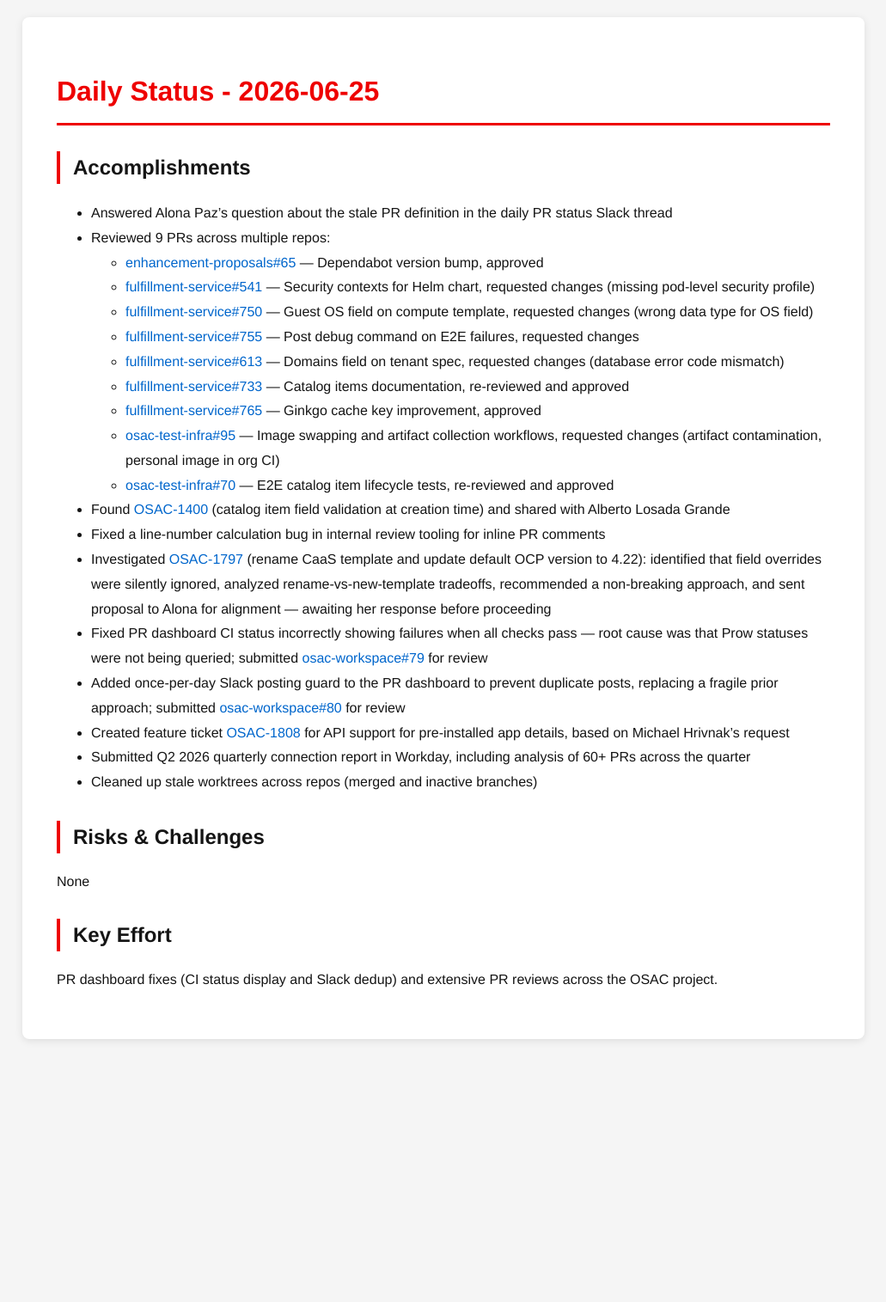
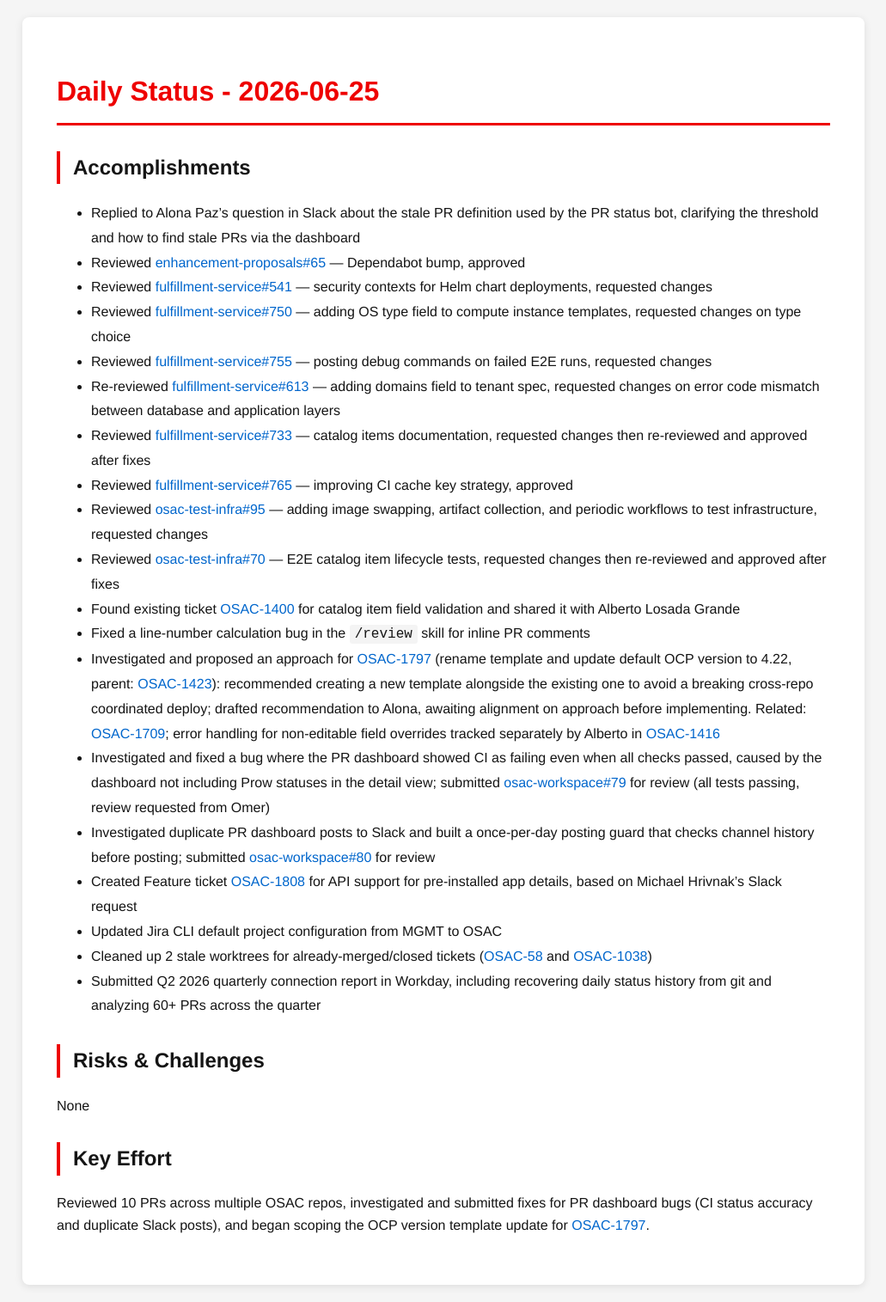
Before and after one commit to tzvatot/daily-status, a Jekyll site: the page built from 2026-06-25.md, in a window 1280 px wide. Shown: the whole page at 86% size, without its empty margins (124-1155 px from the left). Built offline with Jekyll 4.4.1, drawn with Linux system fonts in a browser that asks for light colours; before the commit the page ends 1229 px from its top, so only the background shows below that.

Commit message:
Daily status update - 2026-06-25

```diff
--- a/2026-06-25.md
+++ b/2026-06-25.md
@@ -7,28 +7,28 @@ date: 2026-06-25
 # Daily Status - 2026-06-25
 
 ## Accomplishments
-- Answered Alona Paz's question about the stale PR definition in the daily PR status Slack thread
-- Reviewed 9 PRs across multiple repos:
-  - [enhancement-proposals#65](https://github.com/osac-project/enhancement-proposals/pull/65) — Dependabot version bump, approved
-  - [fulfillment-service#541](https://github.com/osac-project/fulfillment-service/pull/541) — Security contexts for Helm chart, requested changes (missing pod-level security profile)
-  - [fulfillment-service#750](https://github.com/osac-project/fulfillment-service/pull/750) — Guest OS field on compute template, requested changes (wrong data type for OS field)
-  - [fulfillment-service#755](https://github.com/osac-project/fulfillment-service/pull/755) — Post debug command on E2E failures, requested changes
-  - [fulfillment-service#613](https://github.com/osac-project/fulfillment-service/pull/613) — Domains field on tenant spec, requested changes (database error code mismatch)
-  - [fulfillment-service#733](https://github.com/osac-project/fulfillment-service/pull/733) — Catalog items documentation, re-reviewed and approved
-  - [fulfillment-service#765](https://github.com/osac-project/fulfillment-service/pull/765) — Ginkgo cache key improvement, approved
-  - [osac-test-infra#95](https://github.com/osac-project/osac-test-infra/pull/95) — Image swapping and artifact collection workflows, requested changes (artifact contamination, personal image in org CI)
-  - [osac-test-infra#70](https://github.com/osac-project/osac-test-infra/pull/70) — E2E catalog item lifecycle tests, re-reviewed and approved
-- Found [OSAC-1400](https://redhat.atlassian.net/browse/OSAC-1400) (catalog item field validation at creation time) and shared with Alberto Losada Grande
-- Fixed a line-number calculation bug in internal review tooling for inline PR comments
-- Investigated [OSAC-1797](https://redhat.atlassian.net/browse/OSAC-1797) (rename CaaS template and update default OCP version to 4.22): identified that field overrides were silently ignored, analyzed rename-vs-new-template tradeoffs, recommended a non-breaking approach, and sent proposal to Alona for alignment — awaiting her response before proceeding
-- Fixed PR dashboard CI status incorrectly showing failures when all checks pass — root cause was that Prow statuses were not being queried; submitted [osac-workspace#79](https://github.com/osac-project/osac-workspace/pull/79) for review
-- Added once-per-day Slack posting guard to the PR dashboard to prevent duplicate posts, replacing a fragile prior approach; submitted [osac-workspace#80](https://github.com/osac-project/osac-workspace/pull/80) for review
-- Created feature ticket [OSAC-1808](https://redhat.atlassian.net/browse/OSAC-1808) for API support for pre-installed app details, based on Michael Hrivnak's request
-- Submitted Q2 2026 quarterly connection report in Workday, including analysis of 60+ PRs across the quarter
-- Cleaned up stale worktrees across repos (merged and inactive branches)
+- Replied to Alona Paz's question in Slack about the stale PR definition used by the PR status bot, clarifying the threshold and how to find stale PRs via the dashboard
+- Reviewed [enhancement-proposals#65](https://github.com/osac-project/enhancement-proposals/pull/65) — Dependabot bump, approved
+- Reviewed [fulfillment-service#541](https://github.com/osac-project/fulfillment-service/pull/541) — security contexts for Helm chart deployments, requested changes
+- Reviewed [fulfillment-service#750](https://github.com/osac-project/fulfillment-service/pull/750) — adding OS type field to compute instance templates, requested changes on type choice
+- Reviewed [fulfillment-service#755](https://github.com/osac-project/fulfillment-service/pull/755) — posting debug commands on failed E2E runs, requested changes
+- Re-reviewed [fulfillment-service#613](https://github.com/osac-project/fulfillment-service/pull/613) — adding domains field to tenant spec, requested changes on error code mismatch between database and application layers
+- Reviewed [fulfillment-service#733](https://github.com/osac-project/fulfillment-service/pull/733) — catalog items documentation, requested changes then re-reviewed and approved after fixes
+- Reviewed [fulfillment-service#765](https://github.com/osac-project/fulfillment-service/pull/765) — improving CI cache key strategy, approved
+- Reviewed [osac-test-infra#95](https://github.com/osac-project/osac-test-infra/pull/95) — adding image swapping, artifact collection, and periodic workflows to test infrastructure, requested changes
+- Reviewed [osac-test-infra#70](https://github.com/osac-project/osac-test-infra/pull/70) — E2E catalog item lifecycle tests, requested changes then re-reviewed and approved after fixes
+- Found existing ticket [OSAC-1400](https://redhat.atlassian.net/browse/OSAC-1400) for catalog item field validation and shared it with Alberto Losada Grande
+- Fixed a line-number calculation bug in the `/review` skill for inline PR comments
+- Investigated and proposed an approach for [OSAC-1797](https://redhat.atlassian.net/browse/OSAC-1797) (rename template and update default OCP version to 4.22, parent: [OSAC-1423](https://redhat.atlassian.net/browse/OSAC-1423)): recommended creating a new template alongside the existing one to avoid a breaking cross-repo coordinated deploy; drafted recommendation to Alona, awaiting alignment on approach before implementing. Related: [OSAC-1709](https://redhat.atlassian.net/browse/OSAC-1709); error handling for non-editable field overrides tracked separately by Alberto in [OSAC-1416](https://redhat.atlassian.net/browse/OSAC-1416)
+- Investigated and fixed a bug where the PR dashboard showed CI as failing even when all checks passed, caused by the dashboard not including Prow statuses in the detail view; submitted [osac-workspace#79](https://github.com/osac-project/osac-workspace/pull/79) for review (all tests passing, review requested from Omer)
+- Investigated duplicate PR dashboard posts to Slack and built a once-per-day posting guard that checks channel history before posting; submitted [osac-workspace#80](https://github.com/osac-project/osac-workspace/pull/80) for review
+- Created Feature ticket [OSAC-1808](https://redhat.atlassian.net/browse/OSAC-1808) for API support for pre-installed app details, based on Michael Hrivnak's Slack request
+- Updated Jira CLI default project configuration from MGMT to OSAC
+- Cleaned up 2 stale worktrees for already-merged/closed tickets ([OSAC-58](https://redhat.atlassian.net/browse/OSAC-58) and [OSAC-1038](https://redhat.atlassian.net/browse/OSAC-1038))
+- Submitted Q2 2026 quarterly connection report in Workday, including recovering daily status history from git and analyzing 60+ PRs across the quarter
 
 ## Risks & Challenges
 None
 
 ## Key Effort
-PR dashboard fixes (CI status display and Slack dedup) and extensive PR reviews across the OSAC project.
+Reviewed 10 PRs across multiple OSAC repos, investigated and submitted fixes for PR dashboard bugs (CI status accuracy and duplicate Slack posts), and began scoping the OCP version template update for [OSAC-1797](https://redhat.atlassian.net/browse/OSAC-1797).
```
